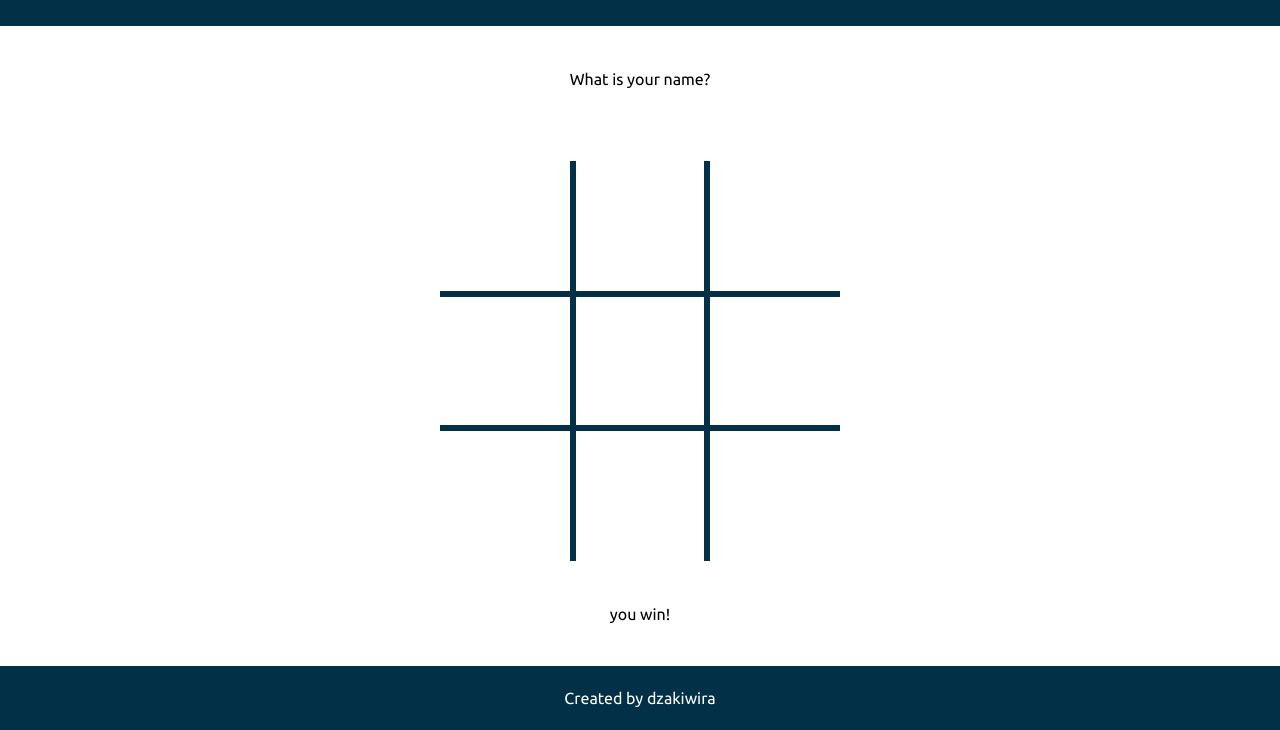
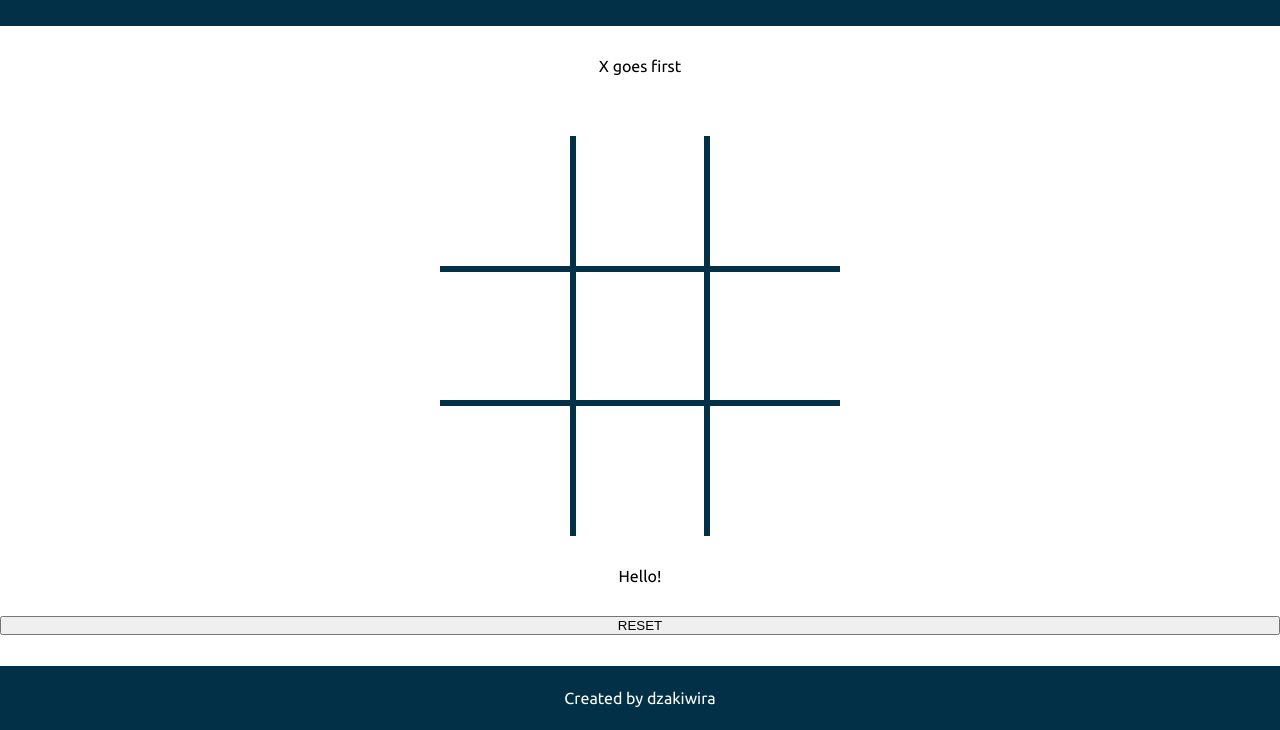
Before and after one commit to dzakiwira/tic-tac-toe, a plain HTML site: page index.html in a window 1280 px wide. Shown: the part 70-800 px from the top of the page. Drawn offline with Linux system fonts and the light colour scheme.

Commit message:
Added a reset button

```diff
--- a/index.html
+++ b/index.html
@@ -14,7 +14,7 @@
     </div>
 
     <div class="name-container">
-        What is your name?
+        X goes first
     </div>
 
     <div class="gameboard-container">
@@ -32,8 +32,10 @@
     </div>
 
     <div class="game-result">
-        you win!
+        Hello!
     </div>
+
+    <button>RESET</button>
 
     <div class="footer">Created by dzakiwira</div>
 </body>
```
